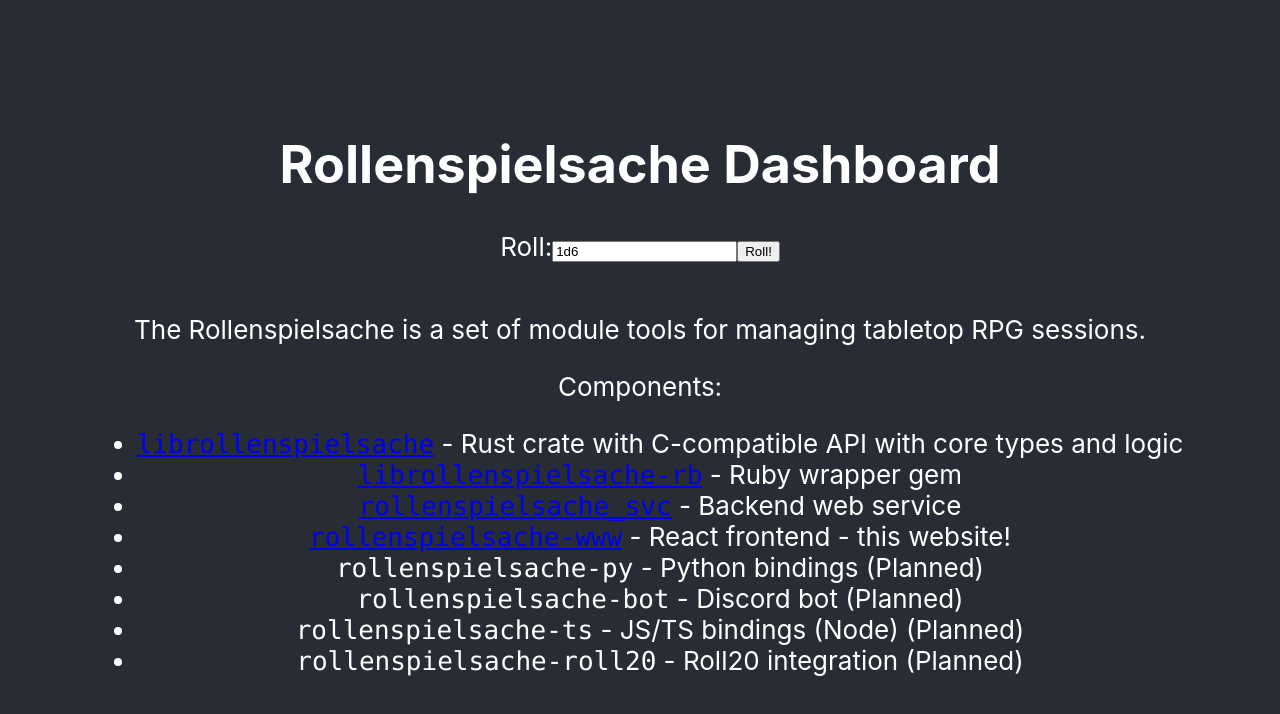
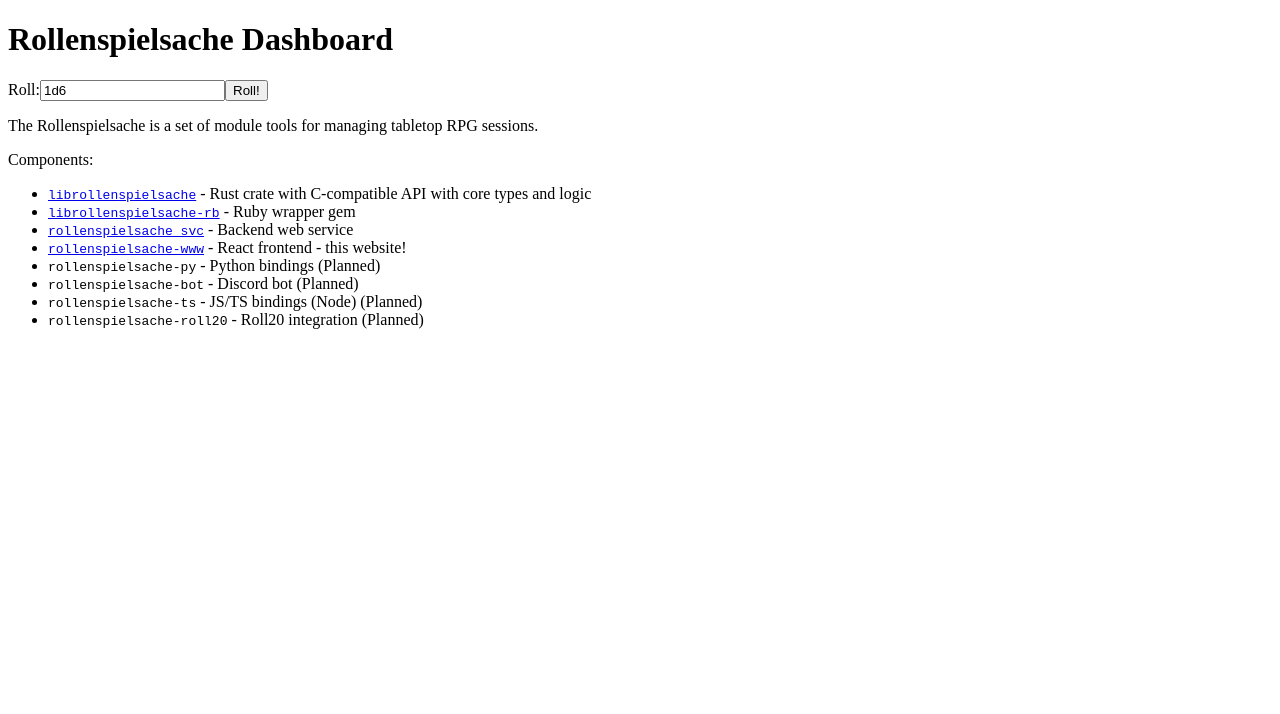
Before and after one commit to deciduously/rollenspielsache-www, a React (Create React App) app: page / in a window 1280 px wide. Shown: the top 714 px of the page. Built offline with nearby package versions, Linux system fonts and the light colour scheme.

Commit message:
Remove all CSS

```diff
--- a/src/App/App.css
+++ /dev/null
@@ -1,38 +0,0 @@
-.App {
-  text-align: center;
-}
-
-.App-logo {
-  height: 40vmin;
-  pointer-events: none;
-}
-
-@media (prefers-reduced-motion: no-preference) {
-  .App-logo {
-    animation: App-logo-spin infinite 20s linear;
-  }
-}
-
-.App-header {
-  background-color: #282c34;
-  min-height: 100vh;
-  display: flex;
-  flex-direction: column;
-  align-items: center;
-  justify-content: center;
-  font-size: calc(10px + 2vmin);
-  color: white;
-}
-
-.App-link {
-  color: #61dafb;
-}
-
-@keyframes App-logo-spin {
-  from {
-    transform: rotate(0deg);
-  }
-  to {
-    transform: rotate(360deg);
-  }
-}
--- a/src/Info/Info.tsx
+++ /dev/null
@@ -1,52 +0,0 @@
-import React from 'react';
-
-function Info() {
-    let listEntry = (name: string, description: string, url?: string) => {
-        const name_fragment = url ?
-            <a href={url} target="_blank" rel="noopener noreferrer">
-                <code>{name}</code>
-            </a>
-            : <code>{name}</code>
-        return (
-            <li>{name_fragment} - {description}</li>
-        )
-    }
-    return (
-        <div>
-            <p>The Rollenspielsache is a set of module tools for managing tabletop RPG sessions.</p>
-            <p>Components:</p>
-            <ul>
-                {listEntry('librollenspielsache',
-                    'Rust crate with C-compatible API with core types and logic',
-                    'https://github.com/deciduously/librollenspielsache'
-                )}
-                {listEntry('librollenspielsache-rb',
-                    'Ruby wrapper gem',
-                    'https://github.com/deciduously/librollenspielsache-rb'
-                )}
-                {listEntry('rollenspielsache_svc',
-                    'Backend web service',
-                    'https://github.com/deciduously/rollenspielsache_svc'
-                )}
-                {listEntry('rollenspielsache-www',
-                    'React frontend - this website!',
-                    'https://github.com/deciduously/rollenspielsache-www'
-                )}
-                {listEntry('rollenspielsache-py',
-                    'Python bindings (Planned)'
-                )}
-                {listEntry('rollenspielsache-bot',
-                    'Discord bot (Planned)'
-                )}
-                {listEntry('rollenspielsache-ts',
-                    'JS/TS bindings (Node) (Planned)'
-                )}
-                {listEntry('rollenspielsache-roll20',
-                    'Roll20 integration (Planned)'
-                )}
-            </ul>
-        </div>
-    )
-}
-
-export default Info;
--- a/src/App/App.tsx
+++ b/src/components/App/App.tsx
@@ -1,5 +1,4 @@
 import React from 'react';
-import './App.css';
 import Info from '../Info/Info';
 import Roller from '../Roller/Roller';
 
--- /dev/null
+++ b/src/components/Info/Info.tsx
@@ -0,0 +1,26 @@
+import React from 'react';
+import { parts, RollenspielsacheComponent } from '../../lib/RollenspielsacheComponent'
+
+function Info() {
+    const listEntry = (c: RollenspielsacheComponent) => {
+        const name_fragment = c.url ?
+            <a href={c.url} target="_blank" rel="noopener noreferrer">
+                <code>{c.name}</code>
+            </a>
+            : <code>{c.name}</code>
+        return (
+            <li key={c.name}>{name_fragment} - {c.description}</li>
+        )
+    }
+    return (
+        <div className="info">
+            <p>The Rollenspielsache is a set of module tools for managing tabletop RPG sessions.</p>
+            <p>Components:</p>
+            <ul>
+                {parts.map(listEntry)}
+            </ul>
+        </div>
+    )
+}
+
+export default Info;
--- a/src/Roller/Roller.tsx
+++ b/src/components/Roller/Roller.tsx
@@ -1,5 +1,5 @@
 import React, { useState } from 'react';
-import { useForm } from '../customHooks';
+import { useForm } from '../../customHooks';
 
 function Roller() {
     // TODO WRAP THIS ALL UP SOMEWHERE ELSE
@@ -23,7 +23,7 @@ function Roller() {
                 <button type="submit">Roll!</button>
             </form>
             <ul>
-                {results.map(r => <li>{r}</li>)}
+                {results.map((r, i) => <li key={i}>{r}</li>).reverse()}
             </ul>
         </div>
     )
--- a/src/index.css
+++ /dev/null
@@ -1,13 +0,0 @@
-body {
-  margin: 0;
-  font-family: -apple-system, BlinkMacSystemFont, 'Segoe UI', 'Roboto', 'Oxygen',
-    'Ubuntu', 'Cantarell', 'Fira Sans', 'Droid Sans', 'Helvetica Neue',
-    sans-serif;
-  -webkit-font-smoothing: antialiased;
-  -moz-osx-font-smoothing: grayscale;
-}
-
-code {
-  font-family: source-code-pro, Menlo, Monaco, Consolas, 'Courier New',
-    monospace;
-}
--- a/src/index.tsx
+++ b/src/index.tsx
@@ -1,7 +1,6 @@
 import React from 'react';
 import ReactDOM from 'react-dom';
-import './index.css';
-import App from './App/App';
+import App from './components/App/App';
 import * as serviceWorker from './serviceWorker';
 
 ReactDOM.render(
--- /dev/null
+++ b/src/lib/RollenspielsacheComponent.ts
@@ -0,0 +1,43 @@
+export interface RollenspielsacheComponent {
+    name: string;
+    description: string;
+    url?: string;
+}
+
+export const parts = [{
+    name: 'librollenspielsache',
+    description: 'Rust crate with C-compatible API with core types and logic',
+    url: 'https://github.com/deciduously/librollenspielsache'
+},
+{
+    name: 'librollenspielsache-rb',
+    description: 'Ruby wrapper gem',
+    url: 'https://github.com/deciduously/librollenspielsache-rb'
+},
+{
+    name: 'rollenspielsache_svc',
+    description: 'Backend web service',
+    url: 'https://github.com/deciduously/rollenspielsache_svc'
+},
+{
+    name: 'rollenspielsache-www',
+    description: 'React frontend - this website!',
+    url: 'https://github.com/deciduously/rollenspielsache-www'
+},
+{
+    name: 'rollenspielsache-py',
+    description: 'Python bindings (Planned)'
+},
+{
+    name: 'rollenspielsache-bot',
+    description: 'Discord bot (Planned)'
+},
+{
+    name: 'rollenspielsache-ts',
+    description: 'JS/TS bindings (Node) (Planned)'
+},
+{
+    name: 'rollenspielsache-roll20',
+    description: 'Roll20 integration (Planned)'
+}
+];
```
Also changed, not shown: 2 other files (tests, documents, lock files or other folders).
